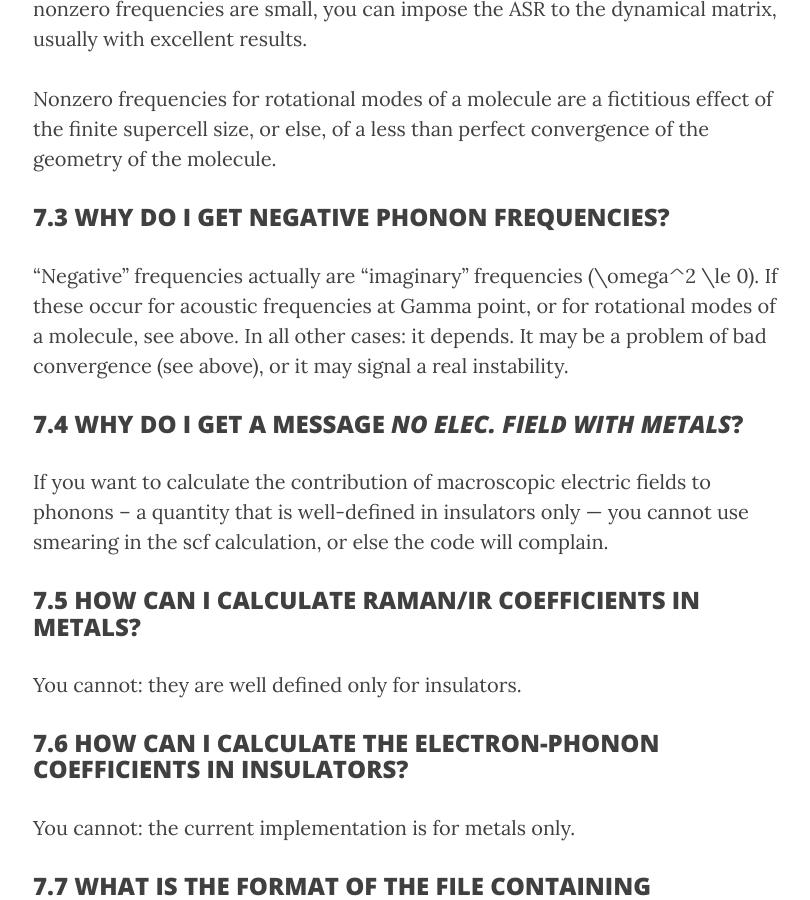
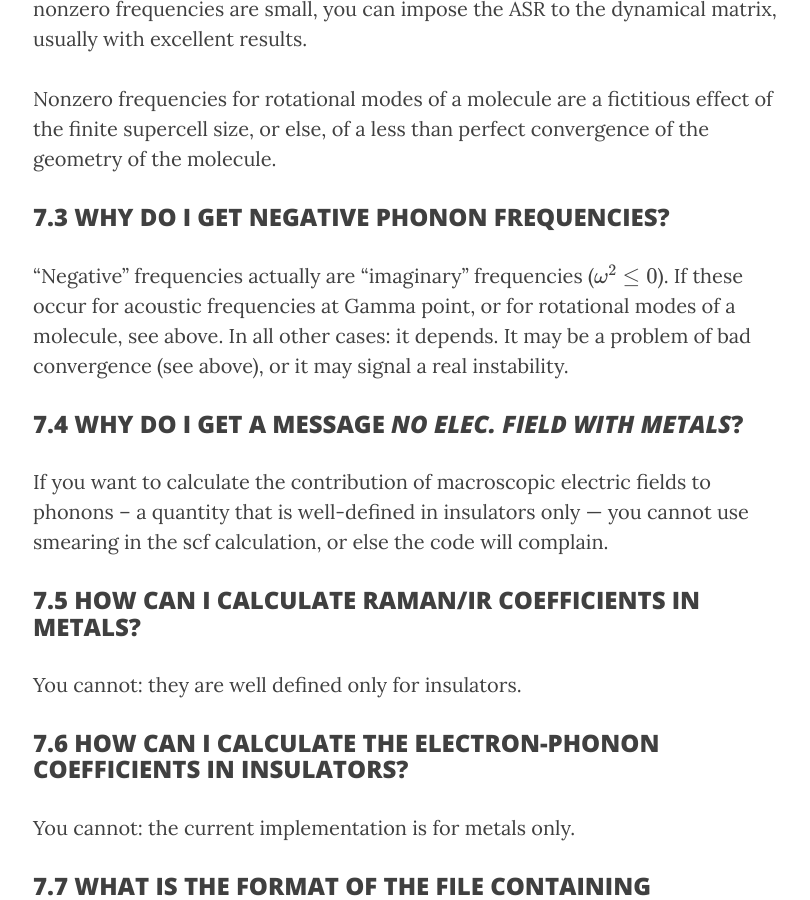
Before and after one commit to yyyu200/DFTbook, a Jekyll site: the page built from _posts/2019-03-05-QE-FAQ.md, in a window 1280 px wide and 900 px high, scrolled down 17613 px. Shown: the whole window, without its empty margins (232-1042 px from the left). Built offline with Jekyll 4.4.1, drawn with Linux system fonts in a browser that asks for light colours; nearby versions of some CDN libraries; formulas are drawn with MathJax 3; comment, search, counter and statistics services are not loaded.

Commit message:
modify at20190305-11:27:42-aliyun

```diff
--- a/_posts/2019-03-05-QE-FAQ.md
+++ b/_posts/2019-03-05-QE-FAQ.md
@@ -266,7 +266,7 @@ Because the Acoustic Sum Rule (ASR), i.e. the translational invariance, is viola
 Nonzero frequencies for rotational modes of a molecule are a fictitious effect of the finite supercell size, or else, of a less than perfect convergence of the geometry of the molecule.
 
 ### 7.3 WHY DO I GET NEGATIVE PHONON FREQUENCIES?
-“Negative” frequencies actually are “imaginary” frequencies (\omega^2 \le 0). If these occur for acoustic frequencies at Gamma point, or for rotational modes of a molecule, see above. In all other cases: it depends. It may be a problem of bad convergence (see above), or it may signal a real instability.
+“Negative” frequencies actually are “imaginary” frequencies ($\omega^2 \le 0$). If these occur for acoustic frequencies at Gamma point, or for rotational modes of a molecule, see above. In all other cases: it depends. It may be a problem of bad convergence (see above), or it may signal a real instability.
 
 ### 7.4 WHY DO I GET A MESSAGE _NO ELEC. FIELD WITH METALS_?
 If you want to calculate the contribution of macroscopic electric fields to phonons – a quantity that is well-defined in insulators only — you cannot use smearing in the scf calculation, or else the code will complain.
```
